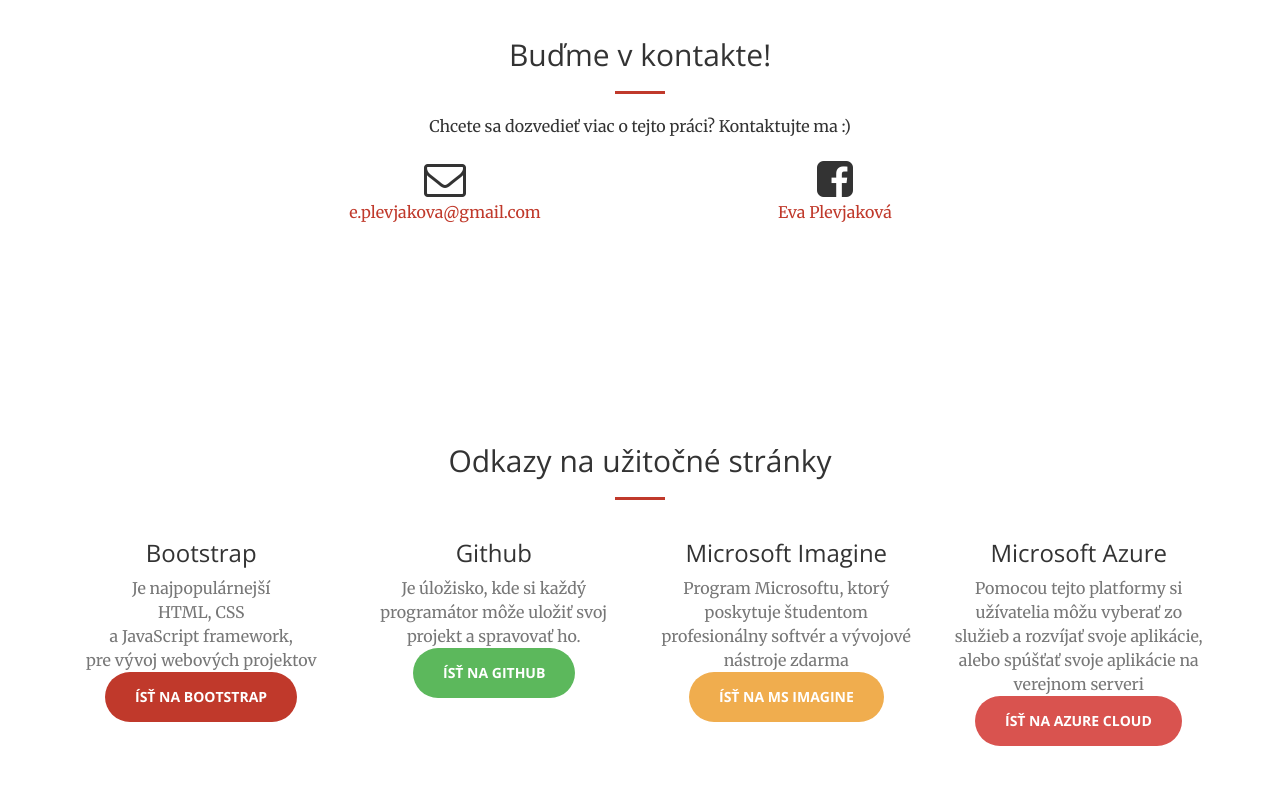
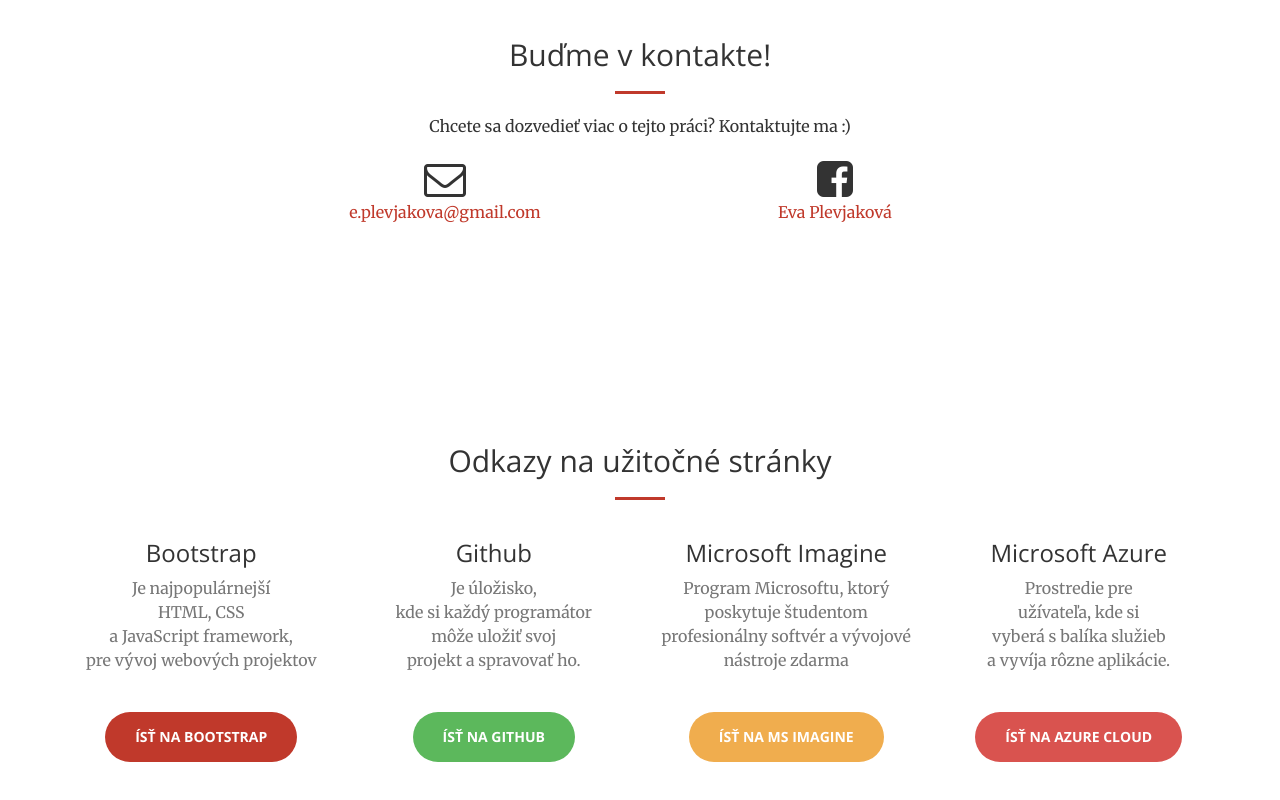
Before and after one commit to MartinPlevjak/eplevjakova, a website: page index.html in a window 1280 px wide. Shown: the part 2364-3164 px from the top of the page. Drawn offline with nearby package versions, Linux system fonts and the light colour scheme.

Commit message:
Update index.html

```diff
--- a/index.html
+++ b/index.html
@@ -272,13 +272,15 @@
                     <div class="service-box">
                         <h3>Bootstrap</h3>
                         <p class="text-muted">Je najpopulárnejší <br />HTML, CSS <br />a JavaScript framework, <br />pre vývoj webových projektov</p>
+                        <br /><br />
                         <a href="http://getbootstrap.com/" class="btn btn-primary btn-xl sr-button">Ísť na Bootstrap</a>
                     </div>
                 </div>
                 <div class="col-lg-3 col-md-6 text-center">
                     <div class="service-box">
                         <h3>Github</h3>
-                        <p class="text-muted">Je úložisko, kde si každý programátor môže uložiť svoj projekt a spravovať ho.</p>
+                        <p class="text-muted">Je úložisko, <br />kde si každý programátor <br />môže uložiť svoj <br />projekt a spravovať ho.</p>
+                        <br /><br />
                         <a href="https://github.com" class="btn btn-success btn-xl sr-button">Ísť na Github</a>
                     </div>
                 </div>
@@ -286,13 +288,15 @@
                     <div class="service-box">
                         <h3>Microsoft Imagine</h3>
                         <p class="text-muted">Program Microsoftu, ktorý poskytuje študentom profesionálny softvér a vývojové nástroje zdarma</p>
+                        <br /><br />
                         <a href="https://imagine.microsoft.com" class="btn btn-warning btn-xl sr-button">Ísť na MS Imagine</a>
                     </div>
                 </div>
                 <div class="col-lg-3 col-md-6 text-center">
                     <div class="service-box">
                         <h3>Microsoft Azure</h3>
-                        <p class="text-muted">Pomocou tejto platformy si užívatelia môžu vyberať zo služieb a rozvíjať svoje aplikácie, alebo spúšťať svoje aplikácie na verejnom serveri</p>
+                        <p class="text-muted">Prostredie pre <br />užívateľa, kde si <br />vyberá s balíka služieb<br /> a vyvíja rôzne aplikácie.</p>
+                        <br /><br />
                         <a href="https://azure.microsoft.com/en-us/" class="btn btn-danger btn-xl sr-button">Ísť na Azure Cloud</a>
                     </div>
                 </div>
```
